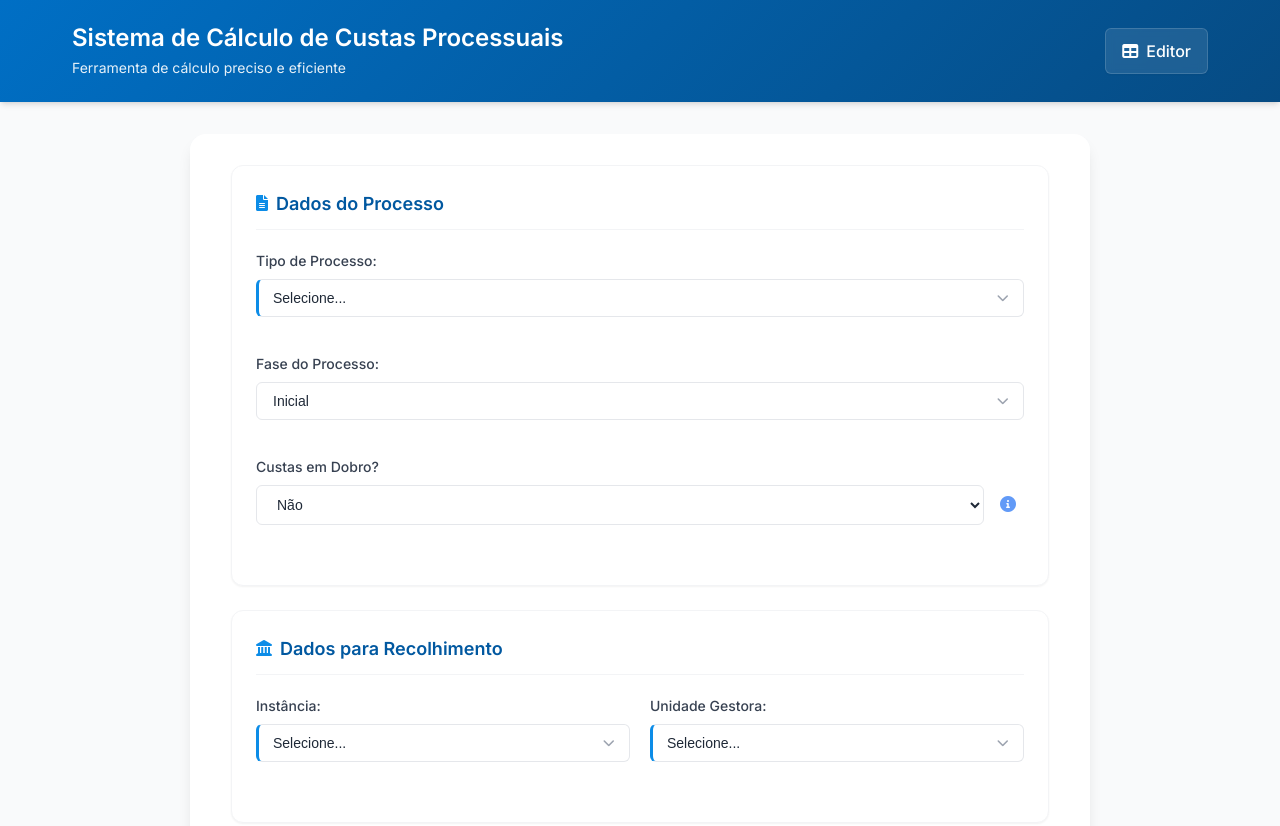
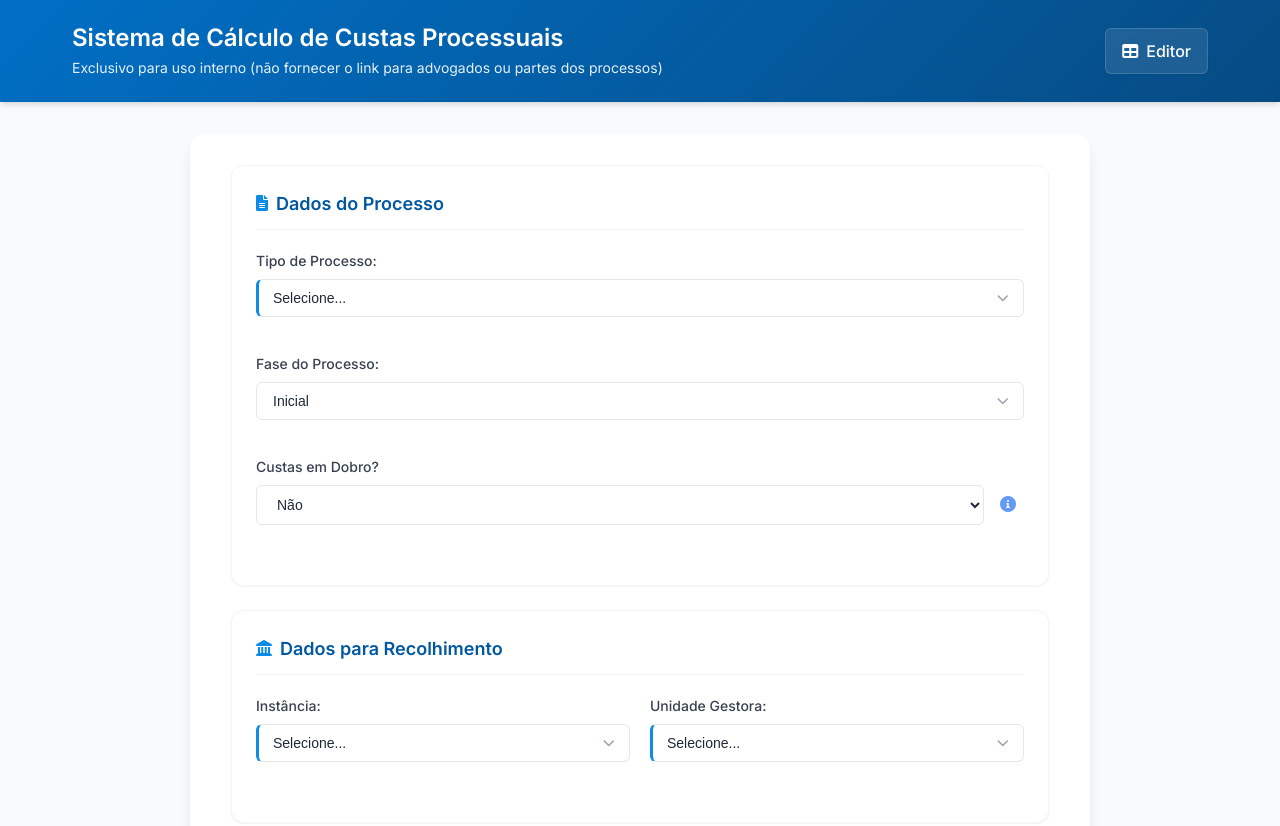
Before and after one commit to BarbosaS97/CalcCustas, a website built with Vite: page index.html in a window 1280 px wide. Shown: the top 826 px of the page. Built offline with nearby package versions, Linux system fonts and the light colour scheme.

Commit message:
Update index.html

```diff
--- a/index.html
+++ b/index.html
@@ -42,7 +42,7 @@
             <div class="header-content">
                 <div class="header-text">
                     <h1>Sistema de Cálculo de Custas Processuais</h1>
-                    <p class="subtitle">Ferramenta de cálculo preciso e eficiente</p>
+                    <p class="subtitle">Exclusivo para uso interno (não fornecer o link para advogados ou partes dos processos)</p>
                 </div>
                 <a href="#" id="editor-btn" class="editor-btn" title="Editor de Índices">
                     <i class="fas fa-table"></i>
```
